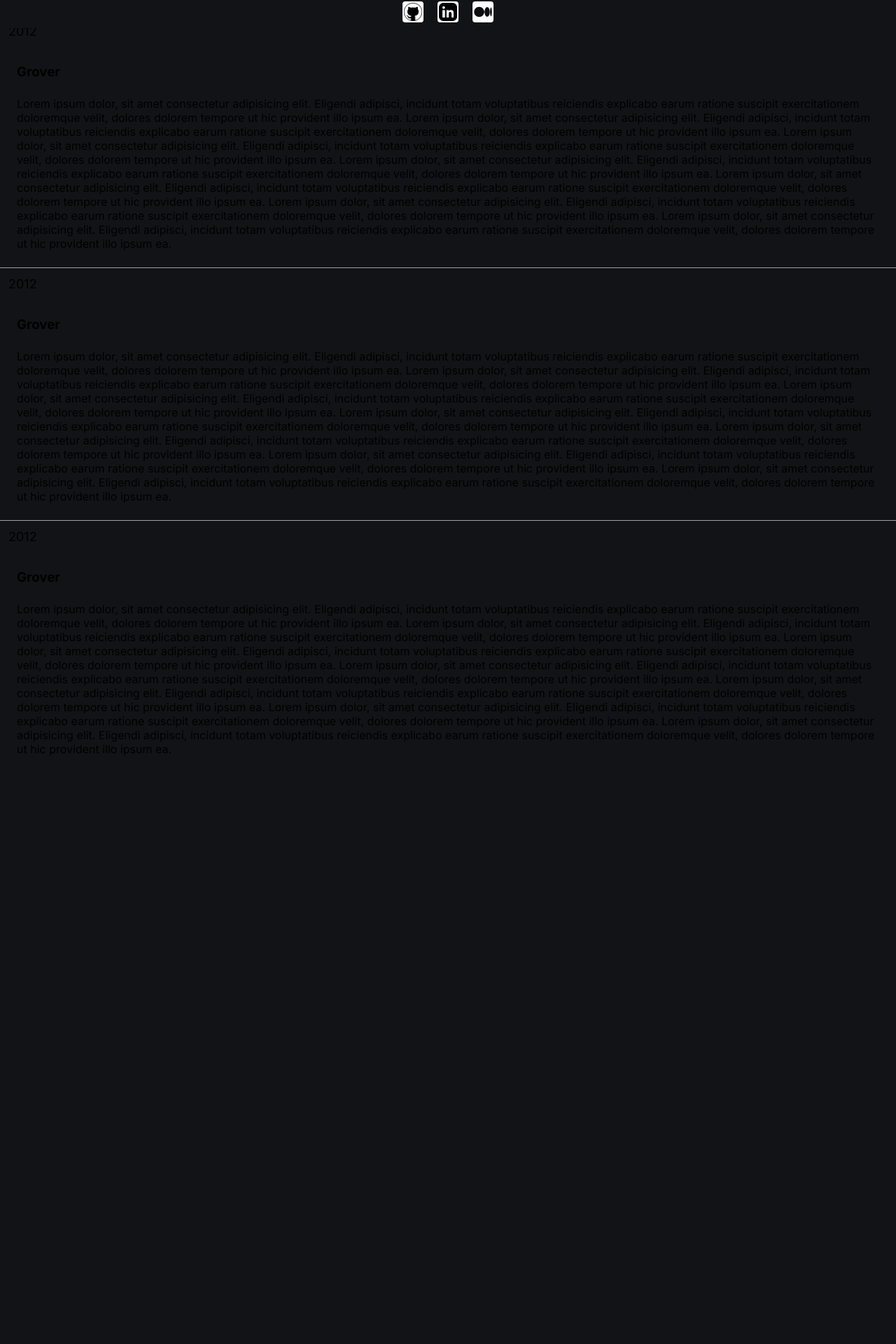
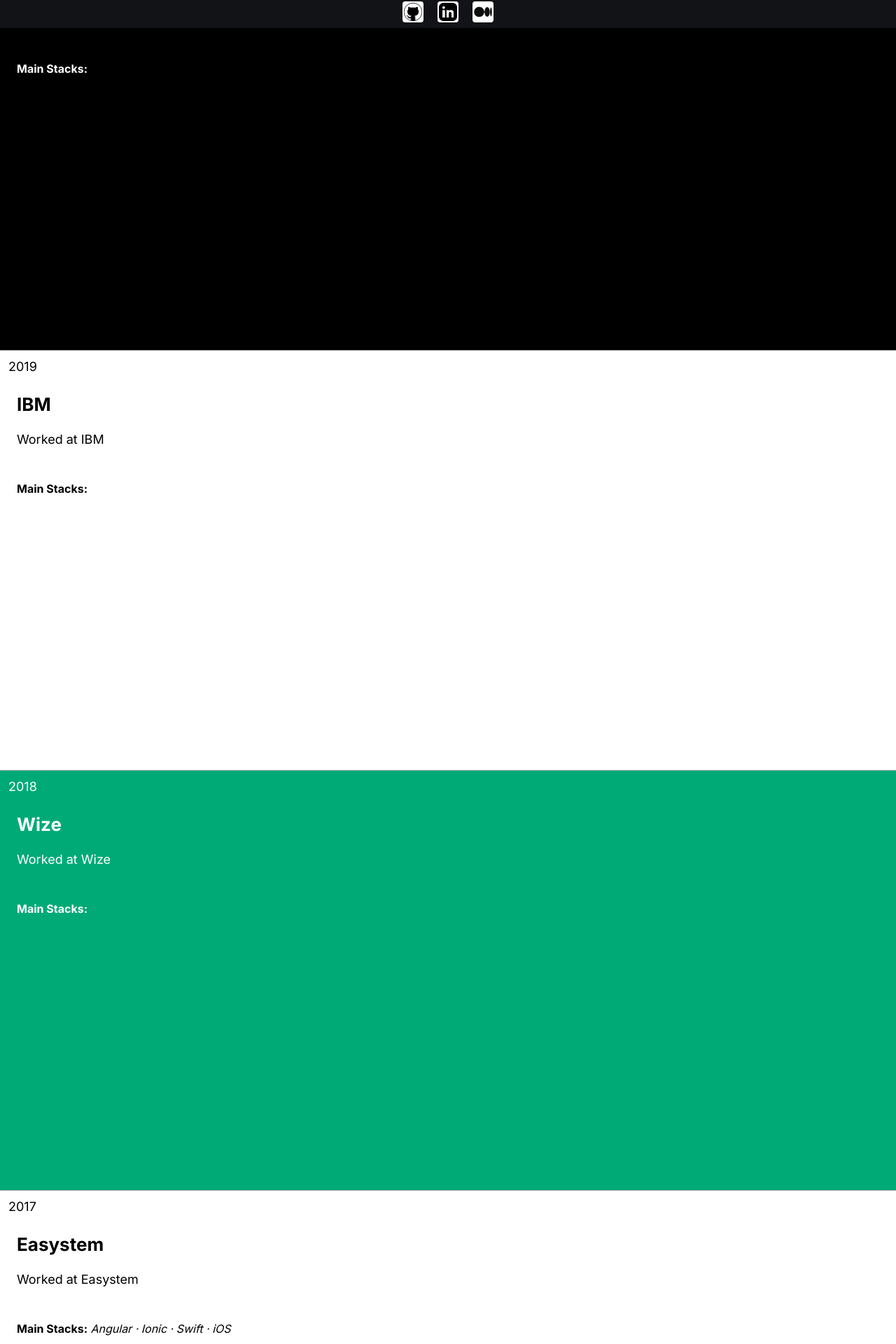
Before and after one commit to daniielf/dev-page, a Next.js app in the folder dev-page/: page /experience in a window 1280 px wide. Shown: the part 760-2680 px from the top of the page at 70% size. Before the commit the page ends 1884 px from the top, so only its background shows below. Built offline with nearby package versions, Linux system fonts and the light colour scheme.

Commit message:
Mocked version of Job Experiences

```diff
--- a/dev-page/src/app/experience/page.tsx
+++ b/dev-page/src/app/experience/page.tsx
@@ -1,13 +1,58 @@
 import { WorkSection } from "@/components/WorkSection/WorkSection";
+import { WorkSectionType } from "@/data/types";
 
 export default function Experience() {
+  const workExperiences: WorkSectionType[] = [
+    {
+      title: 'Easystem',
+      backgroundColor: '#FFF',
+      fontColor: '#000',
+      description: 'Worked at Easystem',
+      startYear: 2017,
+      mainTechs: ["Angular", "Ionic", "Swift", "iOS"]
+    },
+    {
+      title: 'Wize',
+      backgroundColor: '#00AA77',
+      fontColor: '#FFF',
+      description: 'Worked at Wize',
+      startYear: 2018,
+      mainTechs: []
+    },
+    {
+      title: 'IBM',
+      backgroundColor: '#FFF',
+      fontColor: '#000',
+      description: 'Worked at IBM',
+      startYear: 2019,
+      mainTechs: []
+    },
+    {
+      title: 'Avenue Code',
+      backgroundColor: '#000',
+      fontColor: '#FFF',
+      description: 'Worked at Avenue Code',
+      startYear: 2021,
+      mainTechs: []
+    },
+    {
+      title: 'Grover',
+      backgroundColor: '#F44',
+      fontColor: '#FFF',
+      description: 'Worked at Grover',
+      startYear: 2022,
+      mainTechs: []
+    },
+  ].sort((a,b) => b.startYear-a.startYear);
+
   return (
-    <div>
-      <WorkSection  title={'Grover'} startDate={2012} />
-      <WorkSection  title={'Grover'} startDate={2012} />
-      <WorkSection  title={'Grover'} startDate={2012} />
-      <WorkSection  title={'Grover'} startDate={2012} />
-      <WorkSection  title={'Grover'} startDate={2012} />
+    <div style={{paddingBottom: 30}}>
+      {
+        workExperiences.map((experience, index) => (
+            <WorkSection  key={`${index}_${experience.startYear}`} {...experience}  />
+        ))
+      }
+
     </div>
   )
 }
--- a/dev-page/src/components/WorkSection/WorkSection.tsx
+++ b/dev-page/src/components/WorkSection/WorkSection.tsx
@@ -1,33 +1,36 @@
+import { WorkSectionType } from '@/data/types';
 import styles from './styles.module.css';
+import Image from 'next/image';
 
-type Props = {
-  backgroundColor?: string;
-  title: string;
-  startDate: number;
-  endDate?: number;
-
-}
-
-export const WorkSection = ({backgroundColor, startDate, title}: Props) => {
+export const WorkSection = ({backgroundColor, fontColor,startYear, title, description, bannerURL, mainTechs}: WorkSectionType) => {
   return (
     <div className={styles.section} style={{backgroundColor}}>
-      <span className={styles.year}>
-        {startDate}
+      <span style={{color: fontColor}} className={styles.year}>
+        {startYear}
       </span>
       <div className={styles.mainContent}>
-        <h3 className={styles.title}>
-          {title}
-        </h3>
-        <span className={styles.description}>
-          Lorem ipsum dolor, sit amet consectetur adipisicing elit. Eligendi adipisci, incidunt totam voluptatibus reiciendis explicabo earum ratione suscipit exercitationem doloremque velit, dolores dolorem tempore ut hic provident illo ipsum ea.
-          Lorem ipsum dolor, sit amet consectetur adipisicing elit. Eligendi adipisci, incidunt totam voluptatibus reiciendis explicabo earum ratione suscipit exercitationem doloremque velit, dolores dolorem tempore ut hic provident illo ipsum ea.
-          Lorem ipsum dolor, sit amet consectetur adipisicing elit. Eligendi adipisci, incidunt totam voluptatibus reiciendis explicabo earum ratione suscipit exercitationem doloremque velit, dolores dolorem tempore ut hic provident illo ipsum ea.
-          Lorem ipsum dolor, sit amet consectetur adipisicing elit. Eligendi adipisci, incidunt totam voluptatibus reiciendis explicabo earum ratione suscipit exercitationem doloremque velit, dolores dolorem tempore ut hic provident illo ipsum ea.
-          Lorem ipsum dolor, sit amet consectetur adipisicing elit. Eligendi adipisci, incidunt totam voluptatibus reiciendis explicabo earum ratione suscipit exercitationem doloremque velit, dolores dolorem tempore ut hic provident illo ipsum ea.
-          Lorem ipsum dolor, sit amet consectetur adipisicing elit. Eligendi adipisci, incidunt totam voluptatibus reiciendis explicabo earum ratione suscipit exercitationem doloremque velit, dolores dolorem tempore ut hic provident illo ipsum ea.
-          Lorem ipsum dolor, sit amet consectetur adipisicing elit. Eligendi adipisci, incidunt totam voluptatibus reiciendis explicabo earum ratione suscipit exercitationem doloremque velit, dolores dolorem tempore ut hic provident illo ipsum ea.
-        </span>
+        {bannerURL &&
+          <div className={styles.banner}>
+            <Image alt={`Banner of ${title}`} height={400} width={400} src={bannerURL} />
+          </div>
+        }
+        <div className={styles.textContent}>
+          <h3 style={{color: fontColor}} className={styles.title}>
+            {title}
+          </h3>
+          <span style={{color: fontColor}} className={styles.description}>
+            {description}
+          </span>
+          <div className={styles.stackContent}>
+            <span style={{color: fontColor}} className={styles.mainStackLabel}>
+              Main Stacks:
+            </span>
+            <span style={{color: fontColor}} className={styles.mainStackValues}>
+              {' '}{mainTechs?.join('  ·  ')}
 
+            </span>
+          </div>
+        </div>
       </div>
     </div>
   )
--- a/dev-page/src/components/WorkSection/styles.module.css
+++ b/dev-page/src/components/WorkSection/styles.module.css
@@ -2,6 +2,7 @@
   display: flex;
   flex-direction: column;
   width: 100%;
+  min-height: 600px;
 }
 
 .section:not(:first-child) {
@@ -10,9 +11,10 @@
 
 .mainContent {
   display: flex;
-  flex-direction: column;
+  flex-direction: row;
   gap: 24px;
-  padding: 24px;
+  padding: 0px 24px;
+  margin: 16px 0px 40px 0px;
 }
 
 .year {
@@ -21,5 +23,31 @@
 }
 
 .title {
-  font-size: 42;
+  font-size: 26px;
 }
+
+.description {
+  font-size: 18px;
+  margin-top: 24px;
+}
+
+.banner {
+  padding: 50px
+}
+
+.textContent {
+  display: flex;
+  flex-direction: column;
+}
+
+.stackContent {
+  margin-top: 50px;
+}
+
+.mainStackLabel {
+  font-weight: bold;
+}
+
+.mainStackValues {
+  font-style: italic;
+}
--- /dev/null
+++ b/dev-page/src/data/types.ts
@@ -0,0 +1,9 @@
+export type WorkSectionType = {
+  title: string;
+  description: string;
+  startYear: number;
+  bannerURL?: string;
+  backgroundColor: string;
+  fontColor: string;
+  mainTechs?: string[];
+}
```
